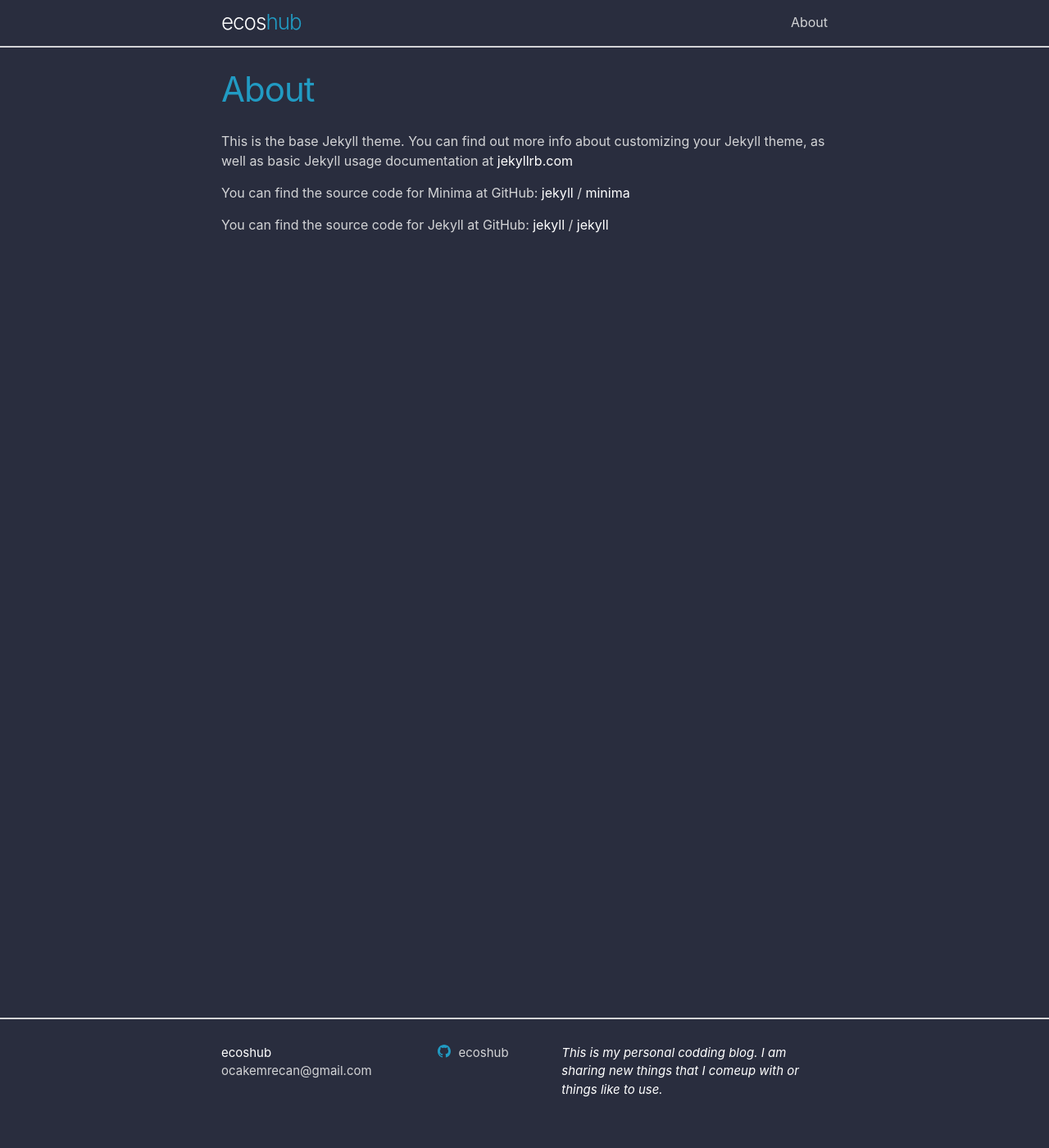
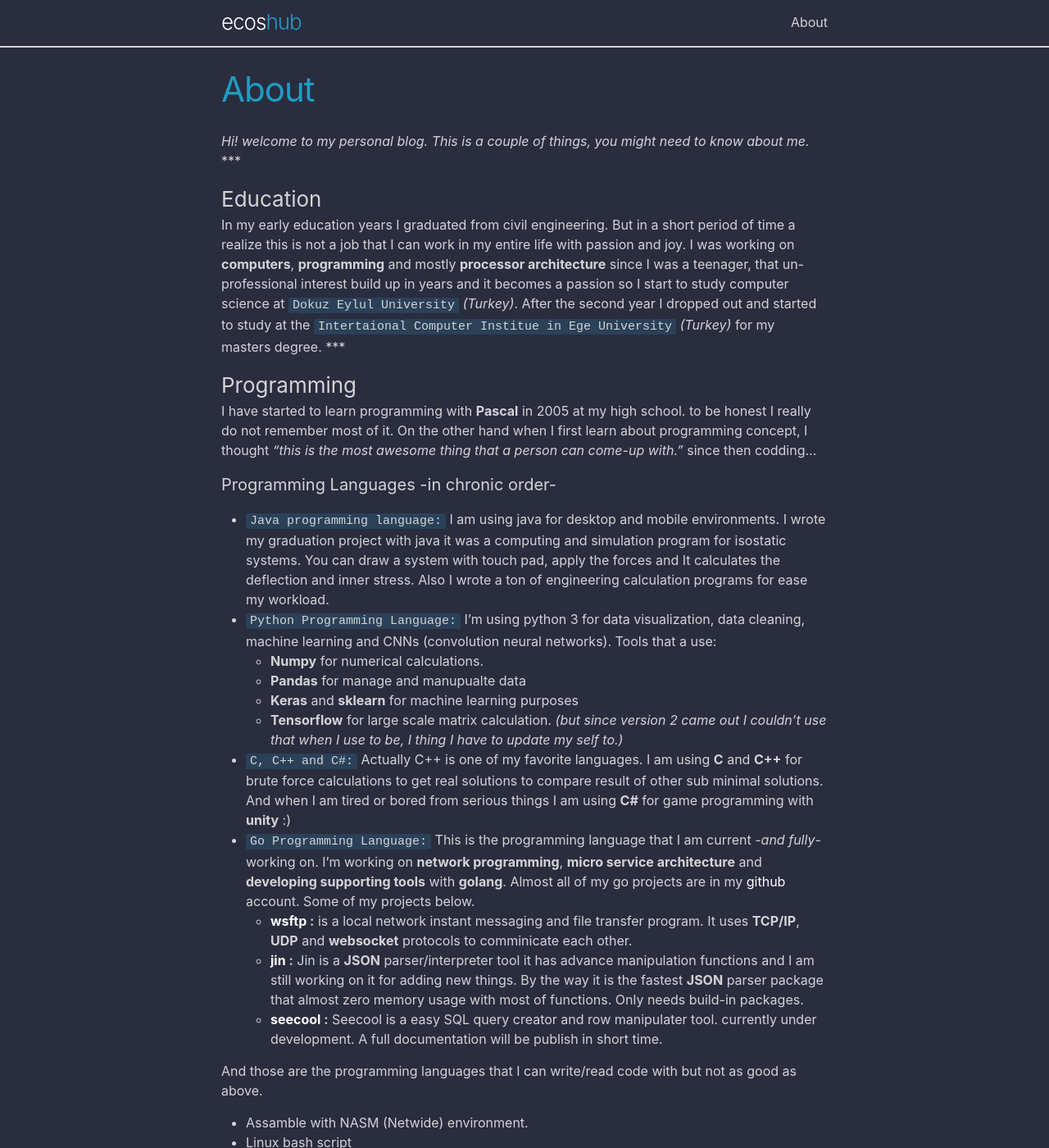
Before and after one commit to ecoshub/ecoshub.github.io, a Jekyll site: the page built from about.markdown, in a window 1280 px wide and 1400 px high. Shown: the whole window at 82% size. Built offline with Jekyll 4.4.1, drawn with Linux system fonts in a browser that asks for light colours; some of the changed text lies outside the part shown.

Commit message:
About section initial commit

```diff
--- a/about.markdown
+++ b/about.markdown
@@ -4,15 +4,56 @@ title: About
 permalink: /about/
 ---
 
-This is the base Jekyll theme. You can find out more info about customizing your Jekyll theme, as well as basic Jekyll usage documentation at [jekyllrb.com](https://jekyllrb.com/)
+*Hi!  welcome to my personal blog.*
+*This is a couple of things, you might need to know about me.*
+***
+### Education
+In my early education years I graduated from civil engineering. But in a short period of time a realize this is not a job that I can work in my entire life with passion and joy. I was working on **computers**, **programming** and mostly **processor architecture** since I was a teenager, that un-professional interest build up in years and it becomes a passion so I start to study computer science at `Dokuz Eylul University` *(Turkey)*. After the second year I dropped out and started to study at the `Intertaional Computer Institue in Ege University` *(Turkey)* for my masters degree.
+***
+### Programming
 
-You can find the source code for Minima at GitHub:
-[jekyll][jekyll-organization] /
-[minima](https://github.com/jekyll/minima)
+I have started to learn programming with **Pascal** in 2005 at my high school. to be honest I really do not remember most of it. On the other hand when I first learn about programming concept, I thought *"this is the most awesome thing that a person can come-up with."* since then codding...
 
-You can find the source code for Jekyll at GitHub:
-[jekyll][jekyll-organization] /
-[jekyll](https://github.com/jekyll/jekyll)
+#### Programming Languages -in chronic order-
+* `Java programming language:` I am using java for desktop and mobile environments. I wrote my graduation project with java it was a computing and simulation program for isostatic systems.  You can draw a system with touch pad, apply the forces and It calculates the  deflection and inner stress. Also I wrote a ton of engineering calculation programs for ease my workload.
+* `Python Programming Language:` I'm using python 3 for data visualization, data cleaning, machine learning and CNNs (convolution neural networks).
+Tools that a use:
+	* **Numpy** for numerical calculations.
+	* **Pandas** for manage and manupualte data
+	* **Keras** and **sklearn** for machine learning purposes
+	* **Tensorflow** for large scale matrix calculation. *(but since version 2 came out I couldn't use that when I use to be, I  thing I have to update my self to.)*
+* `C, C++ and C#:` Actually C++ is one of my favorite languages. I am using **C** and **C++** for brute force calculations to get real solutions to compare result of  other sub minimal solutions. And when I am tired or bored from serious things I am using **C#** for game programming with **unity** :)
+* `Go Programming Language:` This is the programming language that I am current -*and fully*- working on. I'm working on **network programming**, **micro service architecture** and **developing supporting tools** with **golang**. Almost all of my go projects are in my [github](https://github.com/ecoshub) account. Some of my projects below.
+	* **[wsftp](https://github.com/ecoshub/wsftp) :** is a local network instant messaging and file transfer program. It uses **TCP/IP**, **UDP** and **websocket** protocols to comminicate each other.
+	*  **[jin](https://github.com/ecoshub/jin) :** Jin is a **JSON** parser/interpreter tool it has advance manipulation functions and I am still working on it for adding new things. By the way it is the fastest **JSON** parser package that almost zero memory usage with most of functions. Only needs build-in packages.
+	* **[seecool](https://github.com/ecoshub/seecool) :** Seecool is a easy SQL query creator and row manipulater tool. currently under development. A full documentation will be publish in short time.
 
+And those are the programming languages that I can write/read code with but not as good as above.
 
-[jekyll-organization]: https://github.com/jekyll
+* Assamble with NASM (Netwide) environment.
+* Linux bash script
+* JavaScript with node
+***
+### Technologies/Programs that I have been using for development
+
+*  **CircleCI** for continues integration
+* **Docker** for containerization
+* **PostgeSQL** for relational databases
+*  **Redis** for in-memory, cache base data structure store
+* **Node** for server testing purposes
+* **Unit testing**
+***
+### Environment
+* Arch-Linux base Manjaro operation system
+* Sublime Text for code writing,
+* VS Code for debugging
+* Vim for code editing with ssh communication
+***
+### Hoobies
+
+* Electronic, Computer architecture
+* PCB design and DIY Arduino projects
+* Machine Learning specially SNNs *(Spiking neural network)*
+* Personal research about networking and communication concepts
+* Making wooden toys, tools and ornaments.
+* Making hyper casual games with Unity Engine.
```
